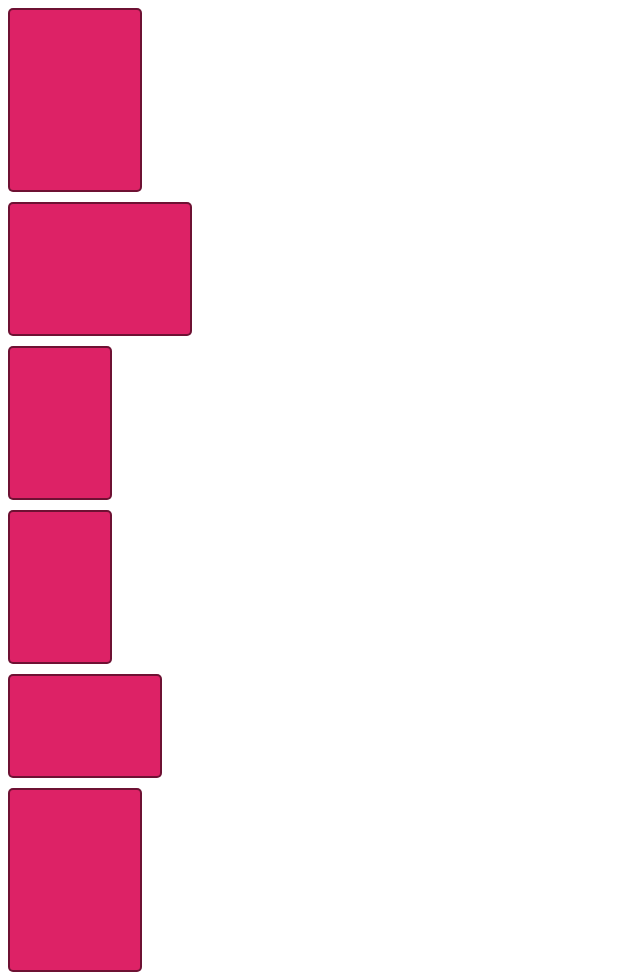
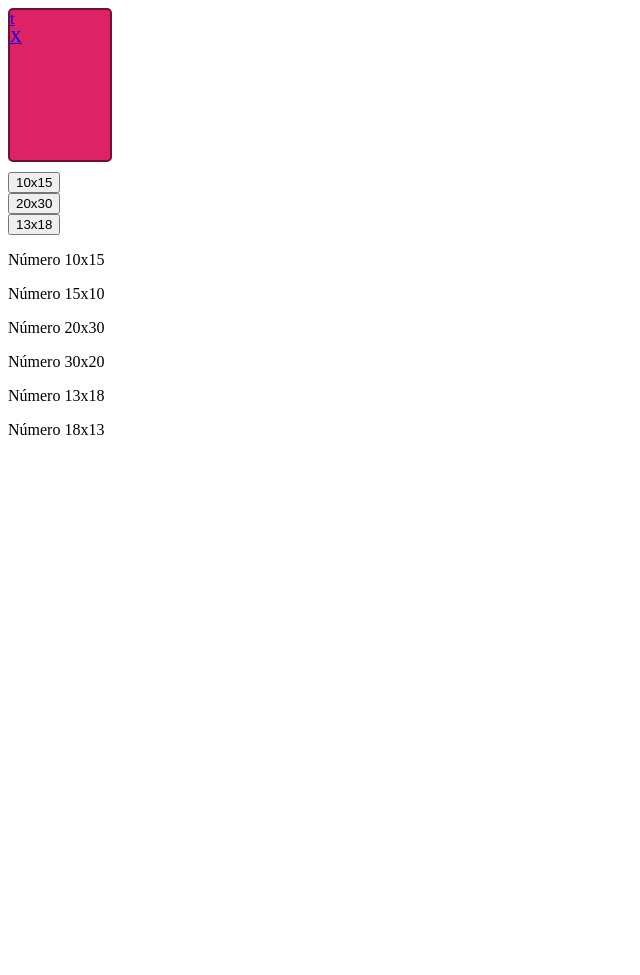
Before and after one commit to srlobo/cosas, a plain HTML site: page montaje/index.html in a window 1280 px wide. Shown: the top 975 px of the page, without its empty margins (0-640 px from the left). After the commit the page ends 800 px from the top, so only its background shows below. Drawn offline with Linux system fonts and the light colour scheme.

Commit message:
Bastante potable

```diff
--- a/montaje/index.html
+++ b/montaje/index.html
@@ -13,6 +13,9 @@
 		width: 1000px;
 		height: 1000px;
 	}
+	#control {
+		float: left;
+	}
 
 </style>
 <head>
@@ -24,5 +27,7 @@
 <body>
 	<div id="container">
 	</div>
+	<div id="control">
+	</div>
 </body>
 </html>
--- a/montaje/prog.js
+++ b/montaje/prog.js
@@ -1,66 +1,97 @@
+var i = 0;
 var types = [{
-	height: 10,
-	width: 15,
-	number: 7
+	width: 10,
+	height: 15,
 },
 {
-	height: 15,
-	width: 10,
-	number: 7
+	width: 20,
+	height: 30,
 },
 {
-	height: 20,
-	width: 30,
-	number: 0
+	width: 13,
+	height: 18,
 },
-{
-	height: 30,
-	width: 20,
-	number: 0
-},
-{
-	height: 13,
-	width: 18,
-	number: 7
-},
-{
-	height: 18,
-	width: 13,
-	number: 7
-}
 ];
 
 function allowDrop(ev) {
 	ev.preventDefault();
+	//console.log("allowDrop");
+	//console.log(ev);
 	// mueve el div donde se ha soltado
 	//
 }
 
+function drop(ev) {
+	ev.preventDefault();
+	var data = ev.dataTransfer.getData("text");
+	//console.log("drop");
+	console.log("Movemos " + data + " -> " + ev.toElement.id);
+	$("#" + data).detach().insertBefore(ev.toElement);
+	triggerChange();
+}
+
+function triggerChange(){
+	var msnry = Masonry.data("#container");
+	msnry.reloadItems();
+	msnry.layout();
+}
+
 function drag(ev) {
 	ev.dataTransfer.setData("text", ev.target.id);
+	//console.log(ev);
 }
 
-function generate_sequence(number){
-	var i = 0;
+function insert_item(width, height, t){
+	var id = "cuadro_" + i;
+	var el = $("<div id='" + id + "' class='photo' draggable='true' ondragstart='drag(event)' ondrop='drop(event)' ondragover='allowDrop(event)'>");
+	el.height(height * 10);
+	el.width(width * 10);
+	$('<a href="#" onClick="transpose_item(' + id + ');">t</a><br/>').appendTo(el);
+	$('<a href="#" onClick="delete_item(' + id + ');">X</a><br/>').appendTo(el);
+	$("#container").append(el)
+	++i;
+	if(t)
+		triggerChange();
+}
+
+function transpose_item(item_id){
+	console.log("transpose");
+	var el = $(item_id);
+	var a = el.height();
+	el.height(el.width());
+	el.width(a);
+	triggerChange();
+}
+
+function delete_item(item_id){
+	console.log("delete");
+	var el = $(item_id).remove();
+	triggerChange();
+}
+
+function create_control(){
 	_.each(types, function(value){
-		for(j = 0;j < value.number;++j){
-			var el = $("<div id='cuadro_" + i + "' class='photo' draggable='true' ondragstart='drag(event)'>");
-			el.height(value.height * 10);
-			el.width(value.width * 10);
-			$("#container").append(el)
-			++i;
-		}
+		var el = $("<button>" + value.width + "x" + value.height + "</button>");
+		el.click(function(){
+			insert_item(value.width, value.height, true)
+		});
+		$("#control").append(el);
+		$("#control").append($("<br/>"));
 	});
-	var divs = $("#container").children();
-	while (divs.length) {
-		$("#container").append(divs.splice(Math.floor(Math.random() * divs.length), 1)[0]);
-	}
+	_.each(types, function(value){
+		var el = $("<p>Número " + value.width + "x" + value.height + " <span id='l" + value.width + "x" + value.height + "'></span></p>");
+		$("#control").append(el);
+
+		el = $("<p>Número " + value.height + "x" + value.width + " <span id='l" + value.height + "x" + value.width + "'></span></p>");
+		$("#control").append(el);
+	});
 }
 
 $(document).ready(function(){
-	generate_sequence(20);
-//	new Masonry(("#container"), {
-//		"columnWidth": 10,
-//		"gutter": 10,
-//	});
+	create_control();
+	insert_item(10, 15, false);
+	new Masonry(("#container"), {
+		"columnWidth": 10,
+		"gutter": 10,
+	});
 });
```
